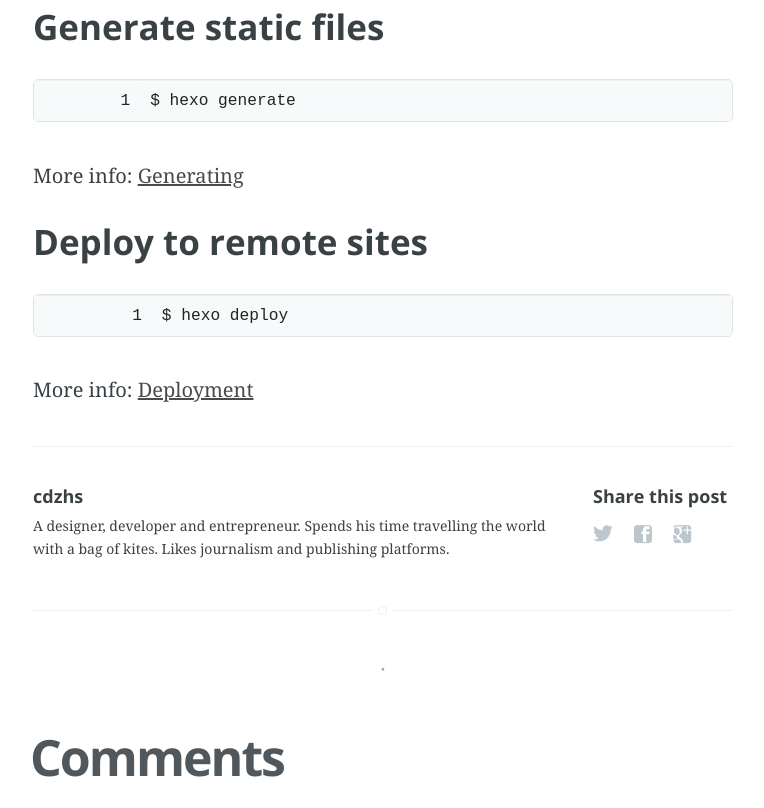
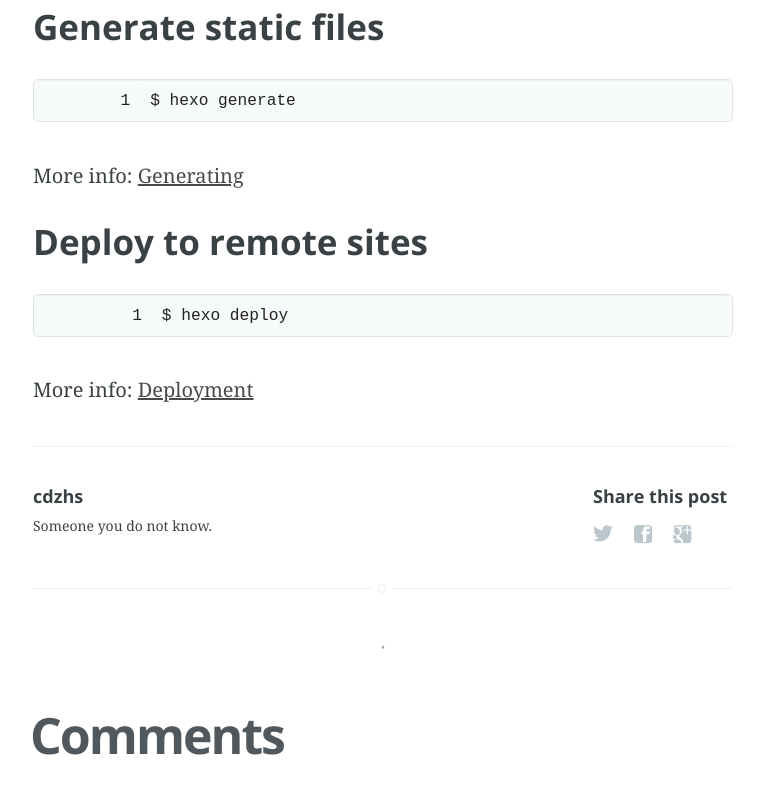
Before and after one commit to cdzhs/cdzhs.github.io, a plain HTML site: page 2019/09/08/hello-world/index.html in a window 1280 px wide. Shown: the part 1291-2099 px from the top of the page, without its empty margins (257-1021 px from the left). Drawn offline with nearby package versions, Linux system fonts and the light colour scheme.

Commit message:
Site updated: 2019-09-08 18:52:52

```diff
--- a/2019/09/08/hello-world/index.html
+++ b/2019/09/08/hello-world/index.html
@@ -64,7 +64,7 @@
     <footer class="post-footer">
       <section class="author">
     <h4>cdzhs</h4>
-    <p>A designer, developer and entrepreneur. Spends his time travelling the world with a bag of kites. Likes journalism and publishing platforms.</p>
+    <p>Someone you do not know.</p>
 </section>
       <section class="share">
     <h4>Share this post</h4>
```
